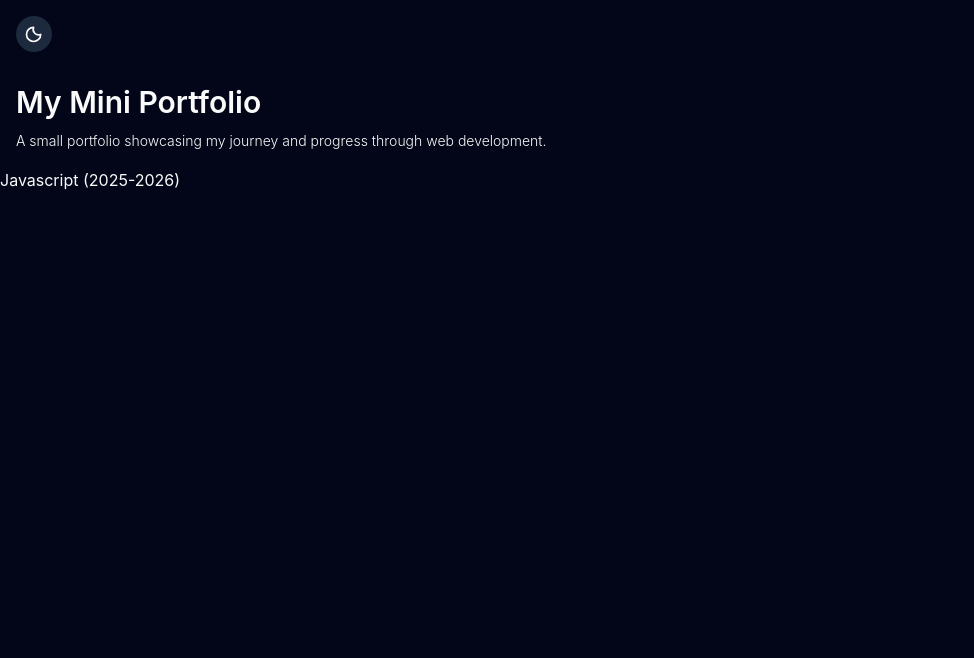
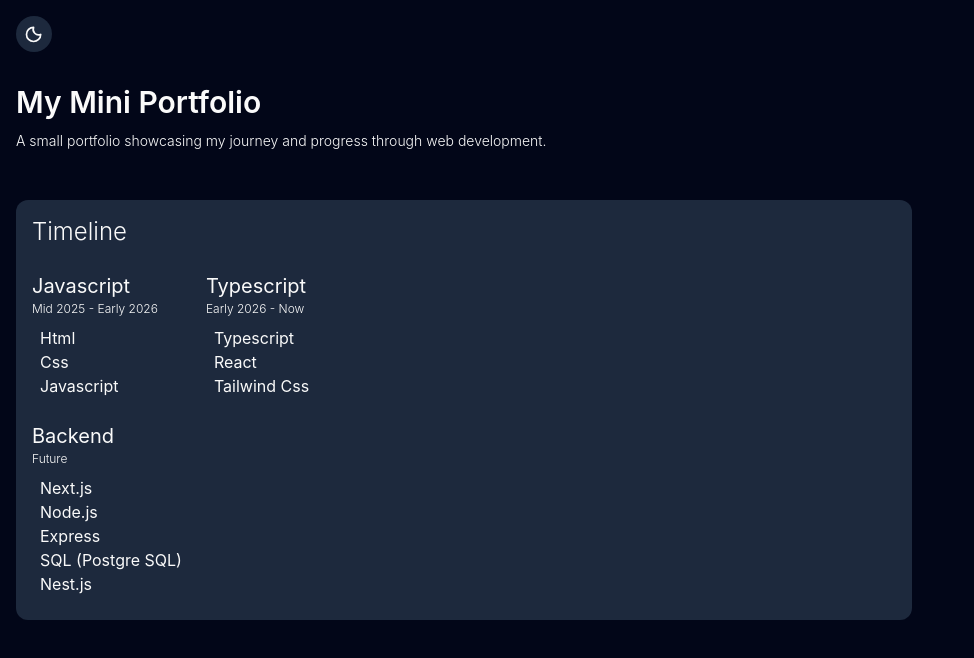
Before and after one commit to sandro-dev26/mini-portfolio, a React (Vite) app: page / in a window 1280 px wide. Shown: the top 658 px of the page, without its empty margins (0-974 px from the left). Built offline with nearby package versions, Linux system fonts and the light colour scheme.

Commit message:
Update timeline section

```diff
--- a/src/App.tsx
+++ b/src/App.tsx
@@ -2,8 +2,8 @@ import { useState } from "react";
 import "./App.css";
 import Hero from "./sections/Hero";
 import Timeline from "./sections/timeline";
-import SunIcon from "./components/icons/sunicon";
-import MoonIcon from "./components/icons/moonicon";
+import SunIcon from "./components/sunicon";
+import MoonIcon from "./components/moonicon";
 
 function App() {
   const [darkModeTheme, setDarkModeTheme] = useState<boolean>(true);
--- a/src/sections/timeline.tsx
+++ b/src/sections/timeline.tsx
@@ -5,11 +5,122 @@ type TimelineProps = {
 function Timeline({ darkMode }: TimelineProps) {
   return (
     <>
-      <div className="flex flex-col">
-        <span className="">Javascript (2025-2026)</span>
-        <ul>
-          <li></li>
-        </ul>
+      <div
+        className={`flex flex-col items-start m-4 mt-12 mb-4 p-2 rounded-xl w-[90%] md:w-[50%] lg:w-[70%] transition-all duration-200 ${darkMode ? "bg-slate-800 hover:bg-slate-700" : "bg-slate-200 hover:bg-slate-300"}`}
+      >
+        <span className="m-2 mb-4 text-2xl font-light">Timeline</span>
+
+        <div className="grid grid-cols-1 md:grid-cols-2">
+          <div className="flex flex-col m-2">
+            <span className={`text-xl font-normal rounded-md`}>Javascript</span>
+            <span
+              className={`text-[0.75rem] font-light rounded-md ${darkMode ? "hover:text-neutral-300" : "hover:text-neutral-600"}`}
+            >
+              Mid 2025 - Early 2026
+            </span>
+            <ul className="flex flex-col items-start m-2">
+              <li
+                className={
+                  darkMode ? "hover:text-neutral-300" : "hover:text-neutral-600"
+                }
+              >
+                Html
+              </li>
+              <li
+                className={
+                  darkMode ? "hover:text-neutral-300" : "hover:text-neutral-600"
+                }
+              >
+                Css
+              </li>
+              <li
+                className={
+                  darkMode ? "hover:text-neutral-300" : "hover:text-neutral-600"
+                }
+              >
+                Javascript
+              </li>
+            </ul>
+          </div>
+
+          <div className="flex flex-col items-start m-2">
+            <span className={`text-xl font-normal rounded-md`}>Typescript</span>
+            <span
+              className={`text-[0.75rem] font-light rounded-md ${darkMode ? "hover:text-neutral-300" : "hover:text-neutral-600"}`}
+            >
+              Early 2026 - Now
+            </span>
+            <ul className="flex flex-col items-start m-2">
+              <li
+                className={
+                  darkMode ? "hover:text-neutral-300" : "hover:text-neutral-600"
+                }
+              >
+                Typescript
+              </li>
+              <li
+                className={
+                  darkMode ? "hover:text-neutral-300" : "hover:text-neutral-600"
+                }
+              >
+                React
+              </li>
+              <li
+                className={
+                  darkMode ? "hover:text-neutral-300" : "hover:text-neutral-600"
+                }
+              >
+                Tailwind Css
+              </li>
+            </ul>
+          </div>
+
+          <div className="flex flex-col items-start m-2">
+            <span className={`text-xl font-normal rounded-md`}>Backend</span>
+            <span
+              className={`text-[0.75rem] font-light rounded-md ${darkMode ? "hover:text-neutral-300" : "hover:text-neutral-600"}`}
+            >
+              Future
+            </span>
+            <ul className="flex flex-col items-start m-2">
+              <li
+                className={
+                  darkMode ? "hover:text-neutral-300" : "hover:text-neutral-600"
+                }
+              >
+                Next.js
+              </li>
+              <li
+                className={
+                  darkMode ? "hover:text-neutral-300" : "hover:text-neutral-600"
+                }
+              >
+                Node.js
+              </li>
+              <li
+                className={
+                  darkMode ? "hover:text-neutral-300" : "hover:text-neutral-600"
+                }
+              >
+                Express
+              </li>
+              <li
+                className={
+                  darkMode ? "hover:text-neutral-300" : "hover:text-neutral-600"
+                }
+              >
+                SQL (Postgre SQL)
+              </li>
+              <li
+                className={
+                  darkMode ? "hover:text-neutral-300" : "hover:text-neutral-600"
+                }
+              >
+                Nest.js
+              </li>
+            </ul>
+          </div>
+        </div>
       </div>
     </>
   );
```
Also changed, not shown: src/components/moonicon.tsx (renamed from src/components/icons/moonicon.tsx), src/components/sunicon.tsx (renamed from src/components/icons/sunicon.tsx).
